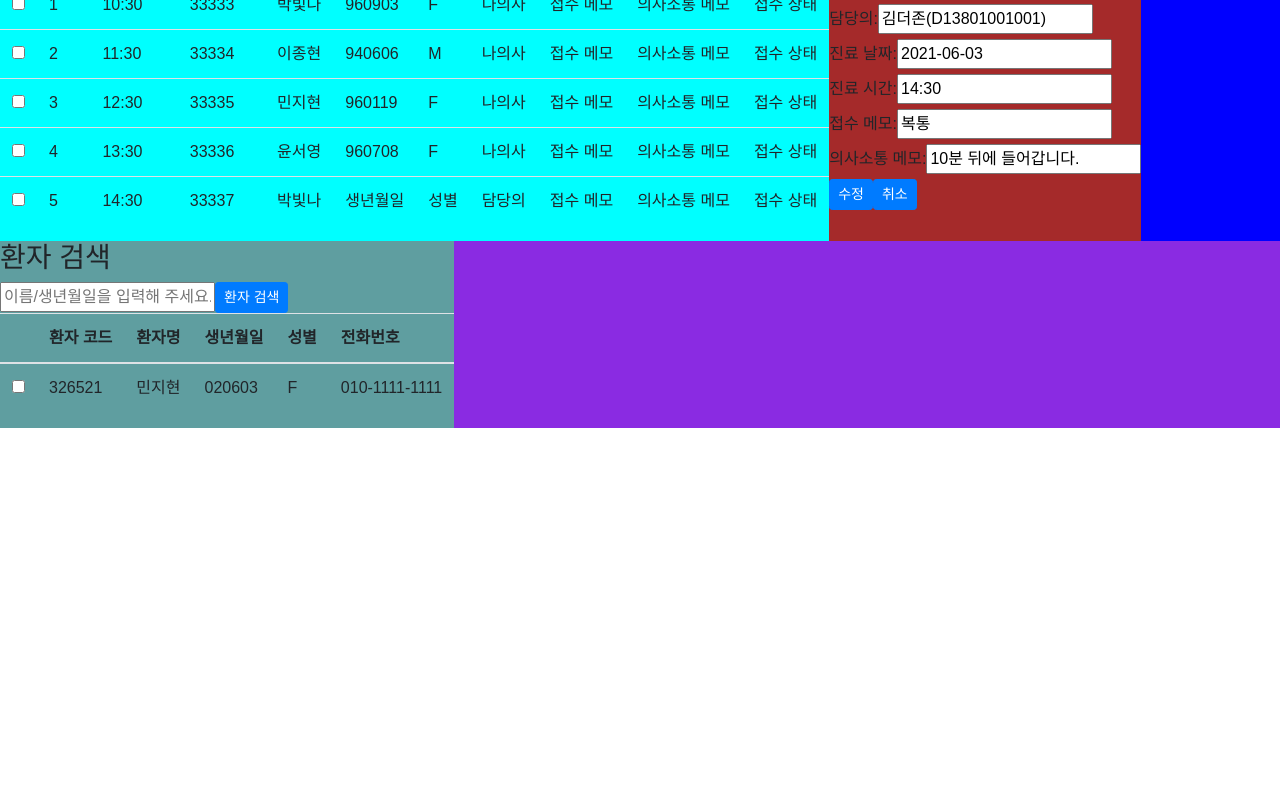
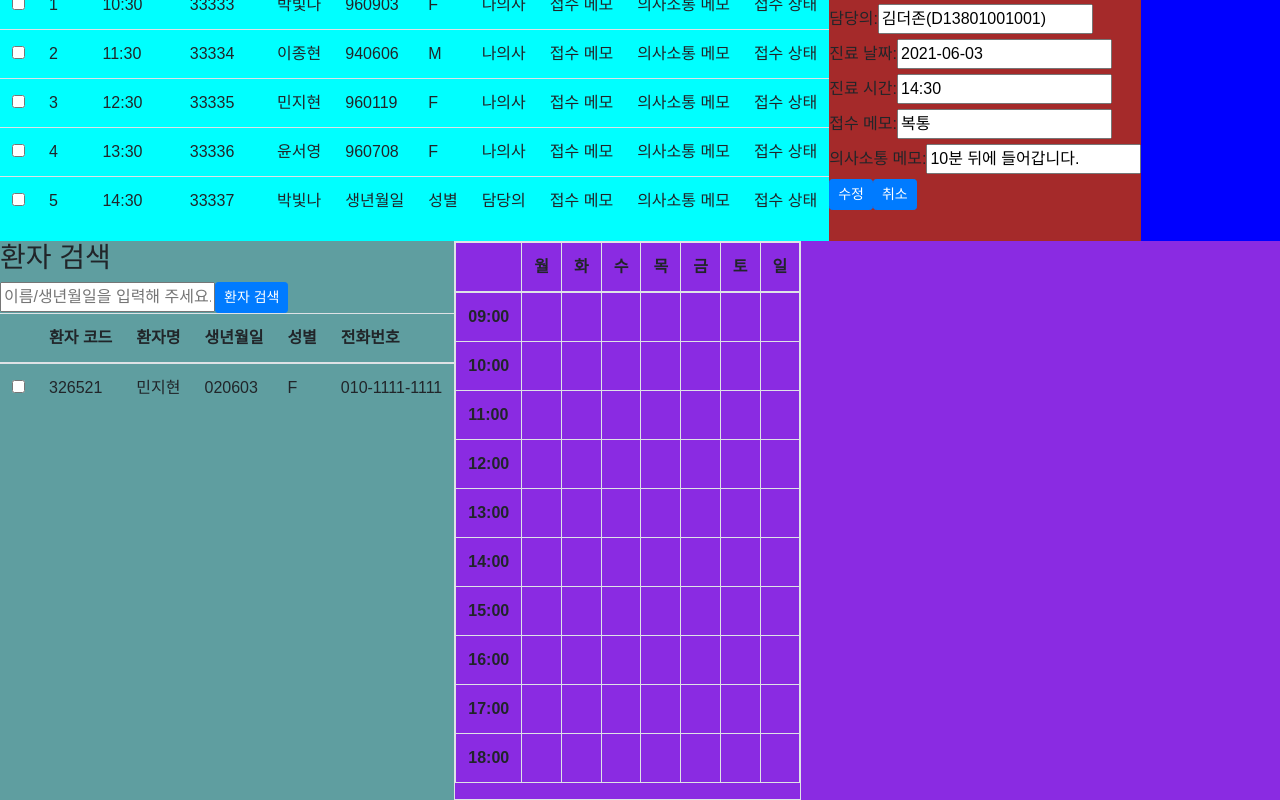
Before and after one commit to JongHyun94/Final_Team2_FrontEnd, a React (Create React App) app: page /Register in a window 1280 px wide. Shown: the part 253-1053 px from the top of the page. Before the commit the page ends 800 px from the top, so only its background shows below. Built offline with nearby package versions, Linux system fonts and the light colour scheme.

Commit message:
[update] 일주일 테이블 생성

```diff
--- a/src/views/Register/RegisterTimeTable.js
+++ b/src/views/Register/RegisterTimeTable.js
@@ -1,7 +1,122 @@
 function RegisterTimeTable(props) {
   return (
-    <div>
-
+    <div className="border">
+      <table className="table table-bordered RegisterTimeTable_content">
+        <thead>
+          <tr>
+            <td></td>
+            <th>월</th>
+            <th>화</th>
+            <th>수</th>
+            <th>목</th>
+            <th>금</th>
+            <th>토</th>
+            <th>일</th>
+          </tr>
+        </thead>
+        <tbody>
+          <tr>
+            <th>09:00</th>
+            <td></td>
+            <td></td>
+            <td></td>
+            <td></td>
+            <td></td>
+            <td></td>
+            <td></td>
+          </tr>
+          <tr>
+            <th>10:00</th>
+            <td></td>
+            <td></td>
+            <td></td>
+            <td></td>
+            <td></td>
+            <td></td>
+            <td></td>
+          </tr>
+          <tr>
+            <th>11:00</th>
+            <td></td>
+            <td></td>
+            <td></td>
+            <td></td>
+            <td></td>
+            <td></td>
+            <td></td>
+          </tr>
+          <tr>
+            <th>12:00</th>
+            <td></td>
+            <td></td>
+            <td></td>
+            <td></td>
+            <td></td>
+            <td></td>
+            <td></td>
+          </tr>
+          <tr>
+            <th>13:00</th>
+            <td></td>
+            <td></td>
+            <td></td>
+            <td></td>
+            <td></td>
+            <td></td>
+            <td></td>
+          </tr>
+          <tr>
+            <th>14:00</th>
+            <td></td>
+            <td></td>
+            <td></td>
+            <td></td>
+            <td></td>
+            <td></td>
+            <td></td>
+          </tr>
+          <tr>
+            <th>15:00</th>
+            <td></td>
+            <td></td>
+            <td></td>
+            <td></td>
+            <td></td>
+            <td></td>
+            <td></td>
+          </tr>
+          <tr>
+            <th>16:00</th>
+            <td></td>
+            <td></td>
+            <td></td>
+            <td></td>
+            <td></td>
+            <td></td>
+            <td></td>
+          </tr>
+          <tr>
+            <th>17:00</th>
+            <td></td>
+            <td></td>
+            <td></td>
+            <td></td>
+            <td></td>
+            <td></td>
+            <td></td>
+          </tr>
+          <tr>
+            <th>18:00</th>
+            <td></td>
+            <td></td>
+            <td></td>
+            <td></td>
+            <td></td>
+            <td></td>
+            <td></td>
+          </tr>
+        </tbody>
+      </table>
     </div>
   );
 }
```
